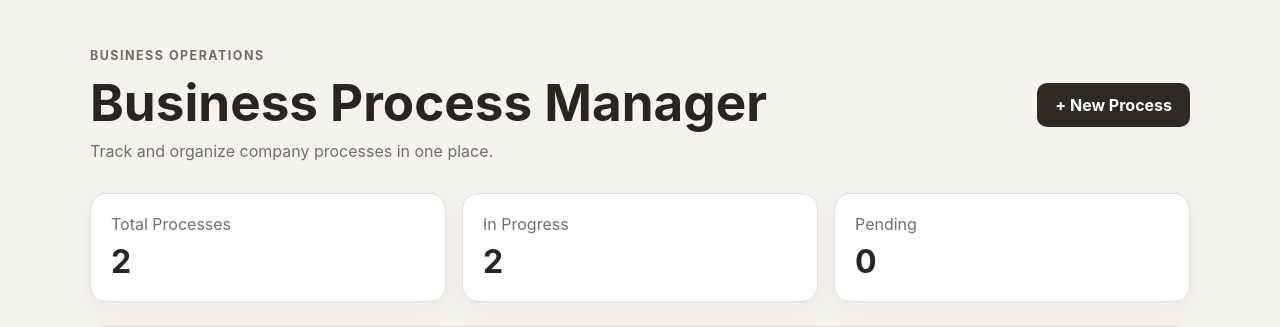
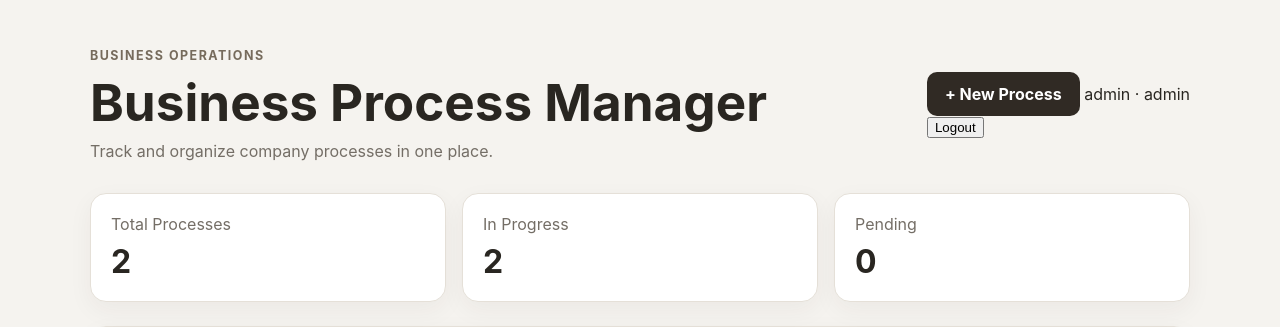
Before and after one commit to youveth/business-process-manager, a Flask app: page / in a window 1280 px wide. Shown: the top 327 px of the page. Run offline with Flask 3, Linux system fonts and the light colour scheme; the visitor is signed in with stand-in values (Sample User, id 1); data comes from the database, SQL or seed files in the repository.

Commit message:
Add user session controls to dashboard

```diff
--- a/templates/index.html
+++ b/templates/index.html
@@ -14,7 +14,15 @@
                 <h1>Business Process Manager</h1>
                 <p class="subtitle">Track and organize company processes in one place.</p>
             </div>
-            <a class="button" href="{{ url_for('create_process') }}">+ New Process</a>
+            <div class="header-actions">
+                {% if g.user["role"] == "admin" %}
+                <a class="button" href="{{ url_for('create_process') }}">+ New Process</a>
+                {% endif %}
+                <span class="user-badge">{{ g.user["username"] }} · {{ g.user["role"] }}</span>
+                <form method="POST" action="{{ url_for('logout') }}">
+                    <button class="logout-button" type="submit">Logout</button>
+                </form>
+            </div>
         </header>
 
         <section class="stats">
@@ -24,30 +32,23 @@
         </section>
 
         <section class="panel">
-            <div class="panel-header">
-                <h2>Processes</h2>
-                <span>{{ processes|length }} items</span>
-            </div>
-
+            <div class="panel-header"><h2>Processes</h2><span>{{ processes|length }} items</span></div>
             <div class="process-list">
                 {% for process in processes %}
                 <article class="process-card">
-                    <div>
-                        <h3>{{ process.name }}</h3>
-                        <p>{{ process.description }}</p>
-                    </div>
-
+                    <div><h3>{{ process.name }}</h3><p>{{ process.description }}</p></div>
                     <div class="meta">
                         <span>Owner: {{ process.owner }}</span>
                         <span>{{ process.step_count }} workflow steps</span>
                         <span class="status {{ process.status|lower|replace(' ', '-') }}">{{ process.status }}</span>
-
                         <div class="card-actions">
                             <a class="details-link" href="{{ url_for('process_detail', process_id=process.id) }}">View workflow →</a>
+                            {% if g.user["role"] == "admin" %}
                             <a class="edit-link" href="{{ url_for('edit_process', process_id=process.id) }}">Edit</a>
                             <form method="POST" action="{{ url_for('delete_process', process_id=process.id) }}" onsubmit="return confirm('Delete this process and all of its workflow steps?');">
                                 <button class="delete-button" type="submit">Delete</button>
                             </form>
+                            {% endif %}
                         </div>
                     </div>
                 </article>
```
